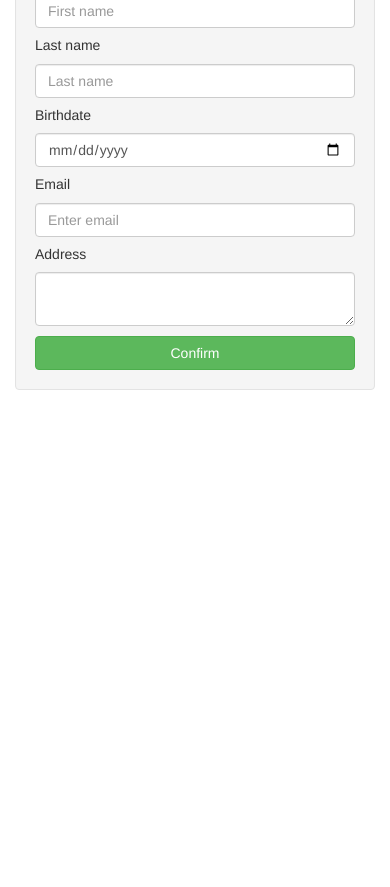
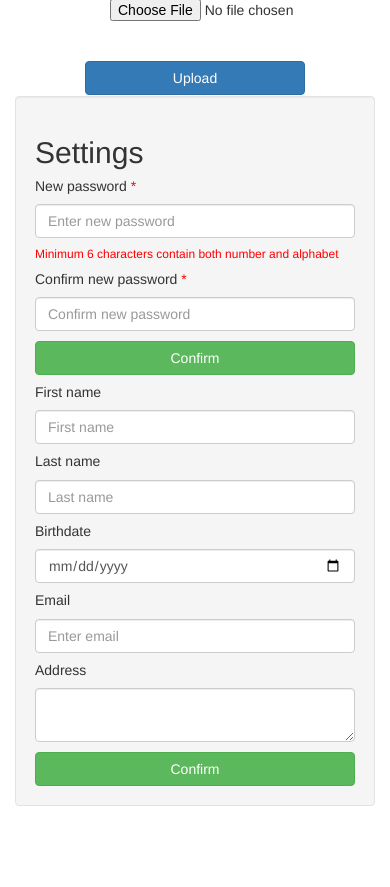
Before and after one commit to kasiditp/Pentagon, a Django app: template templates/pages/member/profile.html in a window 390 px wide. Shown: the part 416-1303 px from the top of the page. Before the commit the page ends 806 px from the top, so only its background shows below. Run offline with Django 3.2, Linux system fonts and the light colour scheme; the template is opened without the code that fills it, so the values that code supplies are empty; some libraries are stand-ins or nearby versions.

Commit message:
can upload image and view but upload to django are not available

```diff
--- a/member/static/member/css/profile.css
+++ b/member/static/member/css/profile.css
@@ -4,3 +4,16 @@
 .row_main{
     padding-top: 40px;
 }
+.image_profile_part{
+    padding-top: 60px;
+}
+.button_choose_file{
+    padding-top: 20px;
+    margin-left: 80px;
+}
+.button_upload{
+    padding-top: 40px;
+}
+.custom_upload_button {
+    width: 220px !important;
+}
--- a/templates/pages/member/profile.html
+++ b/templates/pages/member/profile.html
@@ -16,10 +16,24 @@
 
         <div class = "container">
             <div class =  "row_main">
-                <div class = "col-md-2">
+                <div class = "col-md-1">
 
                 </div>
-                <div class="col-md-4">
+
+                <div class="col-md-4" class = "image_profile_part">
+                    <center><img id="blah" src = "http://bit.ly/2ekiI3P" alt="your image"  /></center>
+
+                    <div class = "button_choose_file">
+                        <center><input type='file'  onchange="readURL(this);" /></center>
+                    </div>
+
+                    <div class = "button_upload">
+                        <center><input type="submit" class="btn btn-primary custom_upload_button" value="Upload"></center>
+                    </div>
+
+                </div>
+
+                <div class = "col-md-2">
 
                 </div>
 
@@ -92,11 +106,28 @@
                       </div>
                 </div>
 
-                 <div class = "col-md-2">
+                 <div class = "col-md-1">
 
                 </div>
 
             </div>
         </div>
+
+        <script >
+            function readURL(input) {
+            if (input.files && input.files[0]) {
+            var reader = new FileReader();
+
+            reader.onload = function (e) {
+                $('#blah')
+                    .attr('src', e.target.result)
+                    .width(300)
+                    .height(400);
+            };
+
+            reader.readAsDataURL(input.files[0]);
+        }
+            }
+        </script>
         </section>
 {% endblock %}
```
